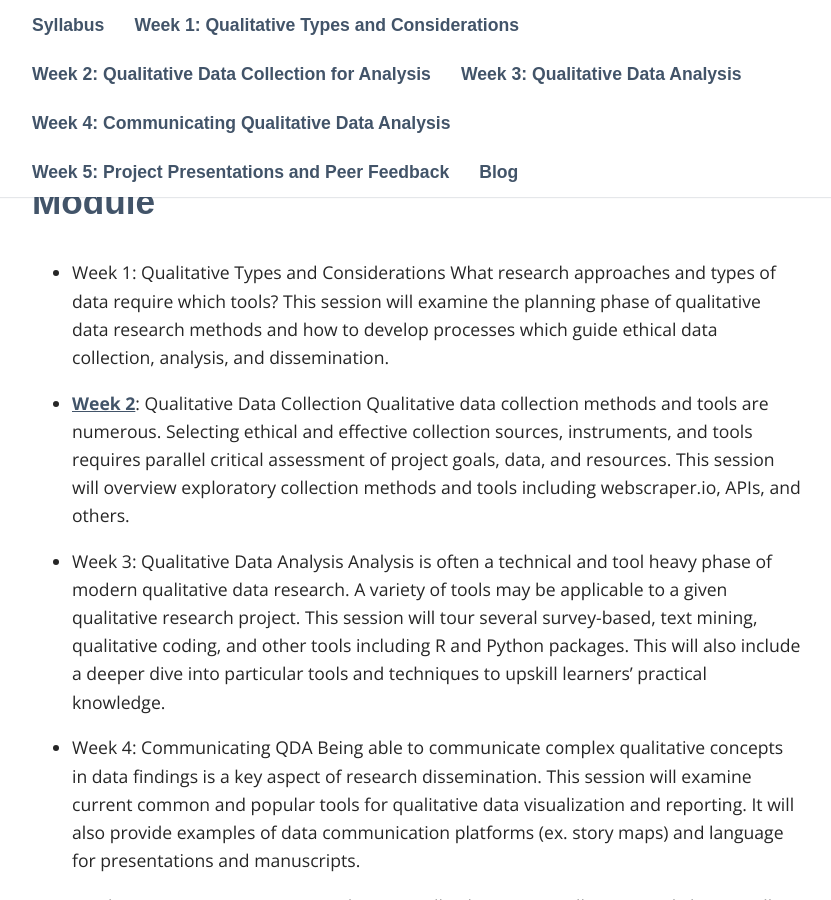
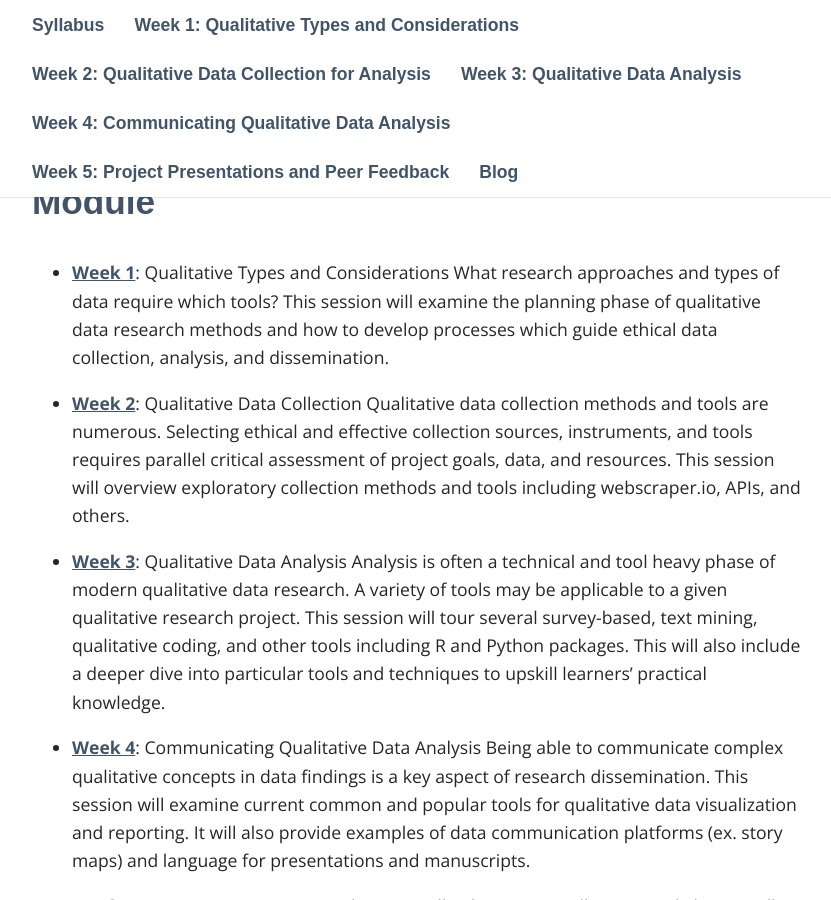
Before and after one commit to jwrigs/QDA2022, a Jekyll site: the page built from _pages/syllabus.md, in a window 1280 px wide and 900 px high, scrolled down 2139 px. Shown: the whole window, without its empty margins (223-1054 px from the left). Built offline with Jekyll 4.4.1, drawn with Linux system fonts in a browser that asks for light colours; some web fonts are replaced; our own code applies the rules of GitHub Pages for plain Markdown files; some of the changed text lies outside the part shown.

Commit message:
add links

```diff
--- a/_pages/syllabus.md
+++ b/_pages/syllabus.md
@@ -36,19 +36,19 @@ COMMUNICATION
 -
 
 ## Module
-- Week 1: Qualitative Types and Considerations
+- [Week 1](https://github.com/jwrigs/QDA22_gitpage/blob/2366a7da63664c90f07b66f4312429e947e767b8/_pages/week1.md): Qualitative Types and Considerations
 What research approaches and types of data require which tools? This session will examine the planning phase of qualitative data research methods and how to develop processes which guide ethical data collection, analysis, and dissemination.
 
-- [Week 2](https://github.com/jwrigs/QDA22_gitpage/blob/2366a7da63664c90f07b66f4312429e947e767b8/_pages/week1.md): Qualitative Data Collection
+- [Week 2](https://github.com/jwrigs/QDA22_gitpage/blob/8c23213765c25918db2b8e5723c78009497a28ca/_pages/week2.md): Qualitative Data Collection
 Qualitative data collection methods and tools are numerous. Selecting ethical and effective collection sources,  instruments, and tools requires parallel critical assessment of project goals, data, and resources. This session will overview exploratory collection methods and tools including webscraper.io, APIs, and others.
 
-- Week 3: Qualitative Data Analysis
+- [Week 3](https://github.com/jwrigs/QDA22_gitpage/blob/8c23213765c25918db2b8e5723c78009497a28ca/_pages/week3.md): Qualitative Data Analysis
 Analysis is often a technical and tool heavy phase of modern qualitative data research. A variety of tools may be applicable to a given qualitative research project. This session will tour several survey-based, text mining, qualitative coding, and other tools including R and Python packages. This will also include a deeper dive into particular tools and techniques to upskill learners' practical knowledge.
 
-- Week 4: Communicating QDA
+- [Week 4](https://github.com/jwrigs/QDA22_gitpage/blob/8c23213765c25918db2b8e5723c78009497a28ca/_pages/week4.md): Communicating Qualitative Data Analysis
 Being able to communicate complex qualitative concepts in data findings is a key aspect of research dissemination. This session will examine current common and popular tools for qualitative data visualization and reporting. It will also provide examples of data communication platforms (ex. story maps) and language for presentations and manuscripts.
 
-- Week 5: Project Presentations and Peer Feedback
+- [Week 5](https://github.com/jwrigs/QDA22_gitpage/blob/8c23213765c25918db2b8e5723c78009497a28ca/_pages/week5.md): Project Presentations and Peer Feedback
 Learners will present a lightning talk presentation overviewing their project including: data types, sources, and collection instruments; selected analysis methods and tools; initial and exploratory findings and visualizations. Presenters will receive peer feedback and initiate discussion around their projects.
 
 
```
